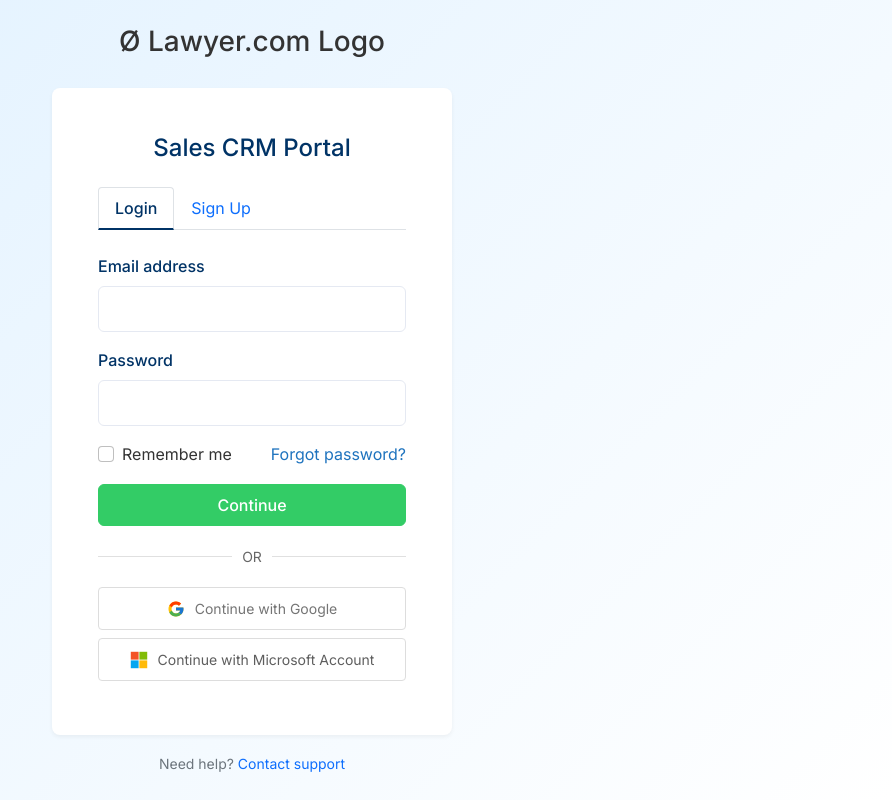
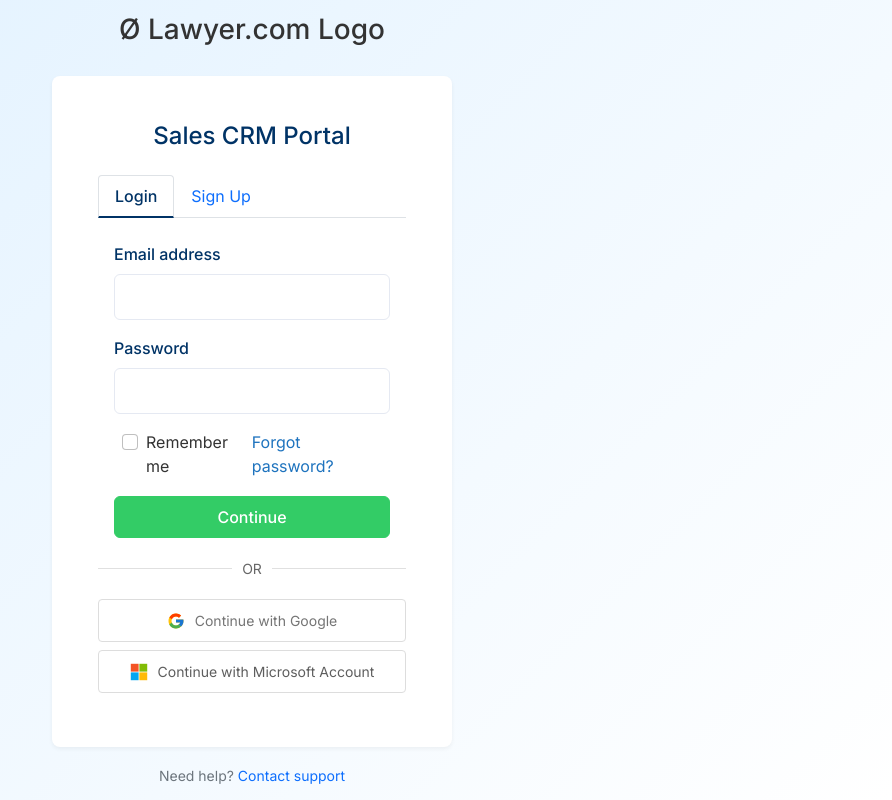
Before and after one commit to udit-guleria/lawyer.com, a PHP site: page /login.html in a window 1280 px wide. Shown: the whole page, without its empty margins (388-1280 px from the left). Run offline with PHP 8.4, Linux system fonts and the light colour scheme.

Commit message:
indentation

```diff
--- a/css/styles.css
+++ b/css/styles.css
@@ -65,6 +65,7 @@ body {
     border: none;
     border-radius: 8px;
     box-shadow: 0 2px 4px rgba(0, 0, 0, 0.05);
+    margin: 0 -16px;
 }
 
 .card-header {
@@ -302,3 +303,12 @@ body {
     font-weight: normal;
     padding: 5px 10px;
 }
+
+/* Add this to your existing CSS */
+.tab-pane {
+    padding: 0 16px;  /* Match the table's padding */
+}
+
+.d-flex.justify-content-between.mb-3 {
+    padding: 0 8px;  /* Fine-tune alignment with table cells */
+}
--- a/dashboard.html
+++ b/dashboard.html
@@ -10,8 +10,10 @@
 </head>
 <body>
     <nav class="navbar navbar-expand-lg navbar-light bg-white shadow-sm">
-        <div class="container">
-            <a class="navbar-brand" href="#">CRM Dashboard</a>
+        <div class="container-fluid">
+            <div class="ps-3">
+                <a class="navbar-brand" href="#">Sales Dashboard</a>
+            </div>
         </div>
     </nav>
 
```
